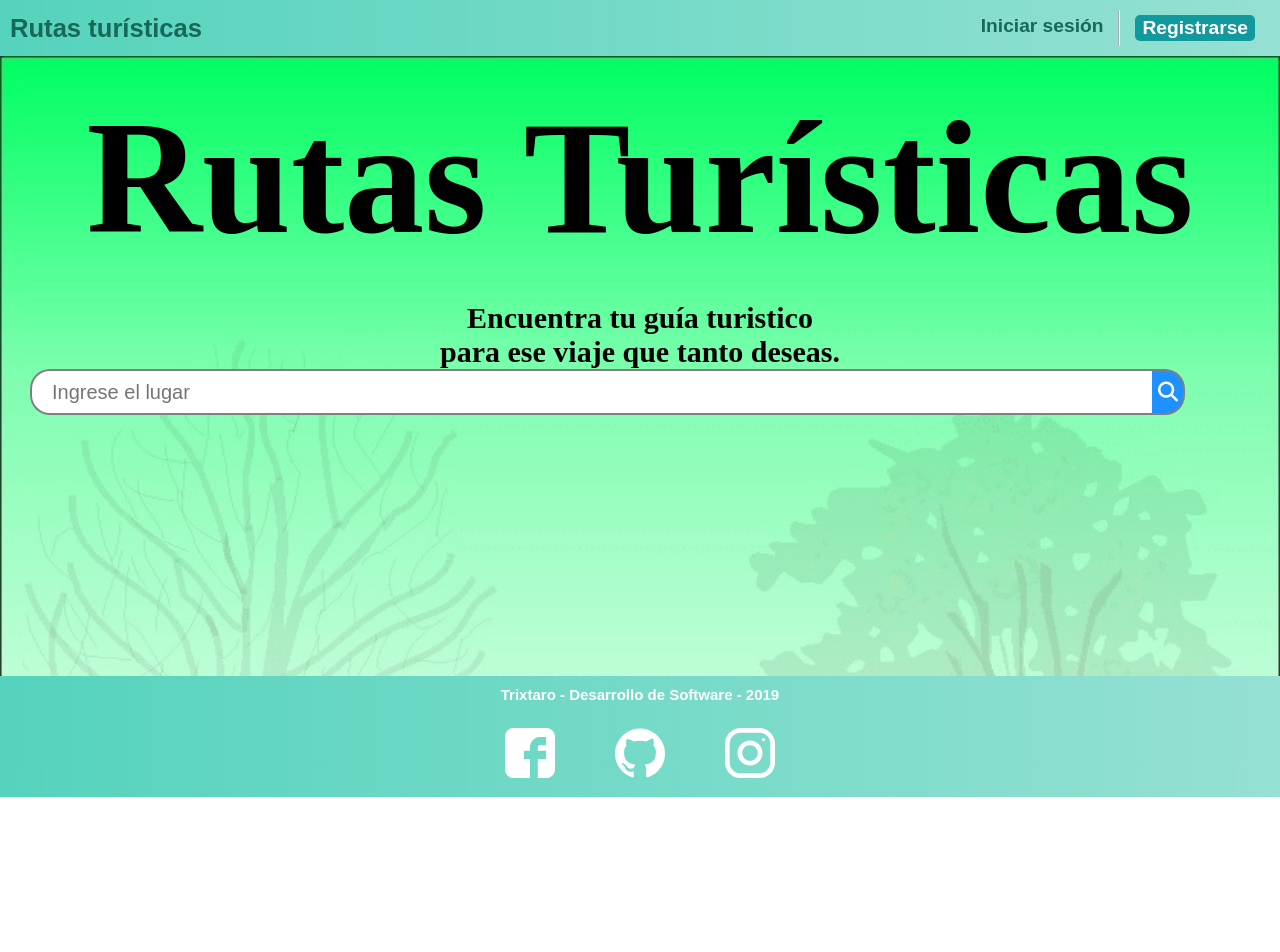
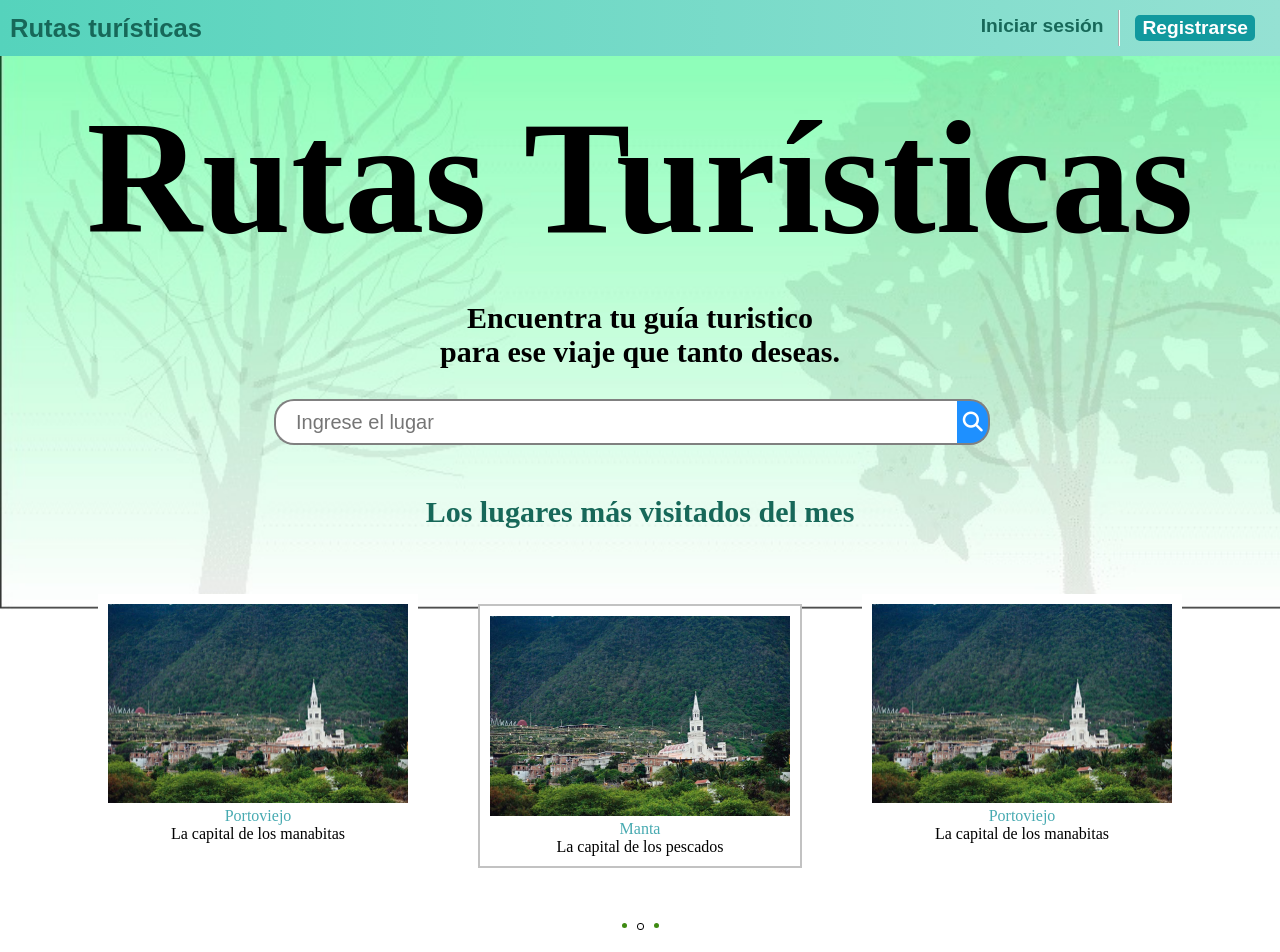
Before and after one commit to Trixtaro/rutasturisticas, a React (Create React App) app in the folder react-app/: page / in a window 1280 px wide. Shown: the top 952 px of the page. Before the commit the page ends 800 px from the top, so only its background shows below. Built offline with nearby package versions, Linux system fonts and the light colour scheme; no server answers; a web font is replaced by a local one.

Commit message:
Se modifico el css de Dashboard lo mas parecido al disenio de gema

```diff
--- a/react-app/src/components/Lugar.js
+++ b/react-app/src/components/Lugar.js
@@ -10,7 +10,7 @@ class Lugar extends React.Component{
 
     render () {
         return (
-            <div className="Lugar">
+            <div className={`Lugar ${this.props.clases}`}>
                 <img src={ this.props.imagen } alt="Lugar" />
                 <h1 className="titulo-lugar">{ this.props.titulo }</h1>
                 <p>{ this.props.descripcion }</p>
--- a/react-app/src/components/styles/Lugar.css
+++ b/react-app/src/components/styles/Lugar.css
@@ -4,6 +4,13 @@
     width: 205px;
     background: white;
     height: fit-content;
+}
+
+.Lugar h1, .Lugar p{
+    font-size: initial !important;
+    margin: initial !important;
+    font-weight: initial !important;
+    font-family: initial !important;
 }
 
 .Lugar img{
--- a/react-app/src/pages/Dashboard.js
+++ b/react-app/src/pages/Dashboard.js
@@ -1,6 +1,8 @@
 import React from 'react';
 
 import Buscador from '../components/Buscador';
+import Lugar from '../components/Lugar';
+import foto from '../images/montecristi.jpg';
 
 import './styles/Dashboard.css';
 
@@ -11,7 +13,24 @@ class Dashboard extends React.Component {
                 <div className="hero">
                     <h1>Rutas Turísticas</h1>
                     <p>Encuentra tu guía  turistico <br /> para ese viaje que tanto deseas.</p>
-                    <Buscador placeholder="Ingrese el lugar" />
+                    <div className="Dashboard-buscador">
+                        <Buscador placeholder="Ingrese el lugar" />
+                    </div>
+                    <div>
+                        <h2 className="titulo-lugares">
+                            Los lugares más visitados del mes
+                        </h2>
+                        <div className="Dashboard-lugares">
+                            <Lugar titulo="Portoviejo" imagen={foto} descripcion="La capital de los manabitas" />
+                            <Lugar clases={'selected'} titulo="Manta" imagen={foto} descripcion="La capital de los pescados" />
+                            <Lugar titulo="Portoviejo" imagen={foto} descripcion="La capital de los manabitas" />
+                        </div>
+                    </div>
+                    <div className="points">
+                        <div className="point"></div>
+                        <div className="point selected"></div>
+                        <div className="point"></div>
+                    </div>
                 </div>
             </div>
         );
--- a/react-app/src/pages/styles/Dashboard.css
+++ b/react-app/src/pages/styles/Dashboard.css
@@ -4,9 +4,15 @@
     font-family: 'Maiden Orange', cursive;
     text-align: center;
     padding: 30px;
-    height: 70vh;
+    min-height: 80vh;
     background: url('../../images/bg-1.jpeg') no-repeat;
+    background-position-y: -400px;
     background-size: cover;
+}
+
+.Dashboard-buscador{
+    width: 60%;
+    margin: 10px auto;
 }
 
 .Dashboard .hero h1 {
@@ -17,4 +23,46 @@
     margin-top: 30px;
     font-size: 30px;
     font-weight: 800;
+    margin-bottom: 30px;
 }
+
+.Dashboard .titulo-lugares{
+    font-size: 30px;
+}
+
+.Dashboard .Dashboard-lugares {
+    display: flex;
+    justify-content: center;
+    margin: 50px auto;
+    margin-top: 5px;
+}
+
+.Dashboard .Lugar{
+    margin: auto 30px;
+    width: 300px;
+}
+
+.Dashboard .Lugar.selected{
+    margin: auto 30px;
+    margin-top: 25px;
+    border: 2px rgb(194, 194, 194) solid;
+}
+
+.Dashboard .points{
+    display: flex;
+    justify-content: center;
+    margin-bottom: 45px;
+}
+
+.Dashboard .points .point{
+    background: rgb(62, 138, 18);
+    border-radius: 3px;
+    width: 5px;
+    height: 5px;
+    margin: 5px;
+}
+
+.Dashboard .points .point.selected{
+    background: white;
+    border: 1px black solid;
+}
```
